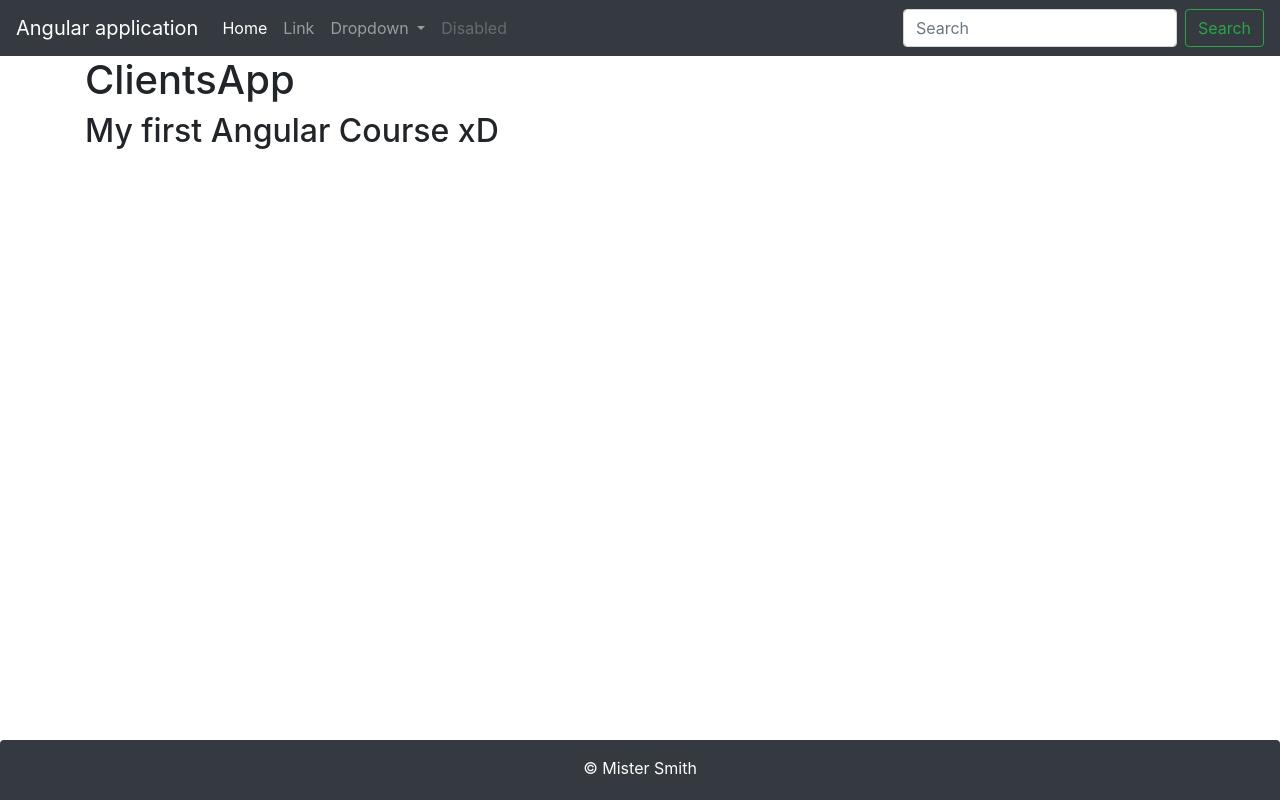
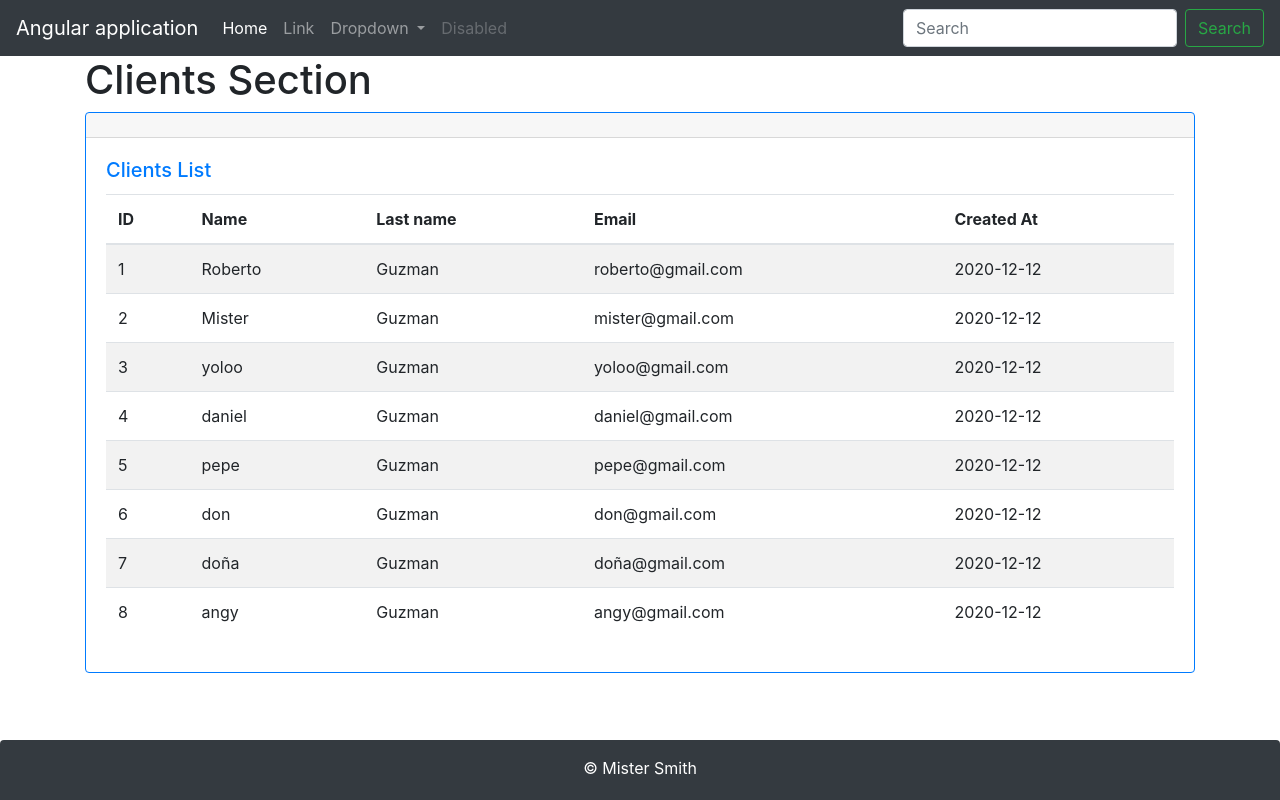
Before and after one commit to ankToken/angular-front-end-app-example, an Angular app: page / in a window 1280 px wide. Built offline with nearby package versions, Linux system fonts and the light colour scheme.

Commit message:
feat/clients-module Added clients module added clients service Added clients json example

```diff
--- a/src/app/app.component.html
+++ b/src/app/app.component.html
@@ -1,6 +1,6 @@
 <app-header></app-header>
 <div class="container">
-  <h1>{{ title }}</h1>
-  <h2>{{course}}</h2>
+  <h1>Clients Section</h1>
+  <app-clients></app-clients>
 </div>
 <app-footer></app-footer>
--- /dev/null
+++ b/src/app/clients/client.service.ts
@@ -0,0 +1,15 @@
+import { Injectable } from '@angular/core';
+import { Client } from './client';
+import { CLIENTS } from './clients.json';
+
+@Injectable({
+  providedIn: 'root'
+})
+export class ClientService {
+
+  constructor() { }
+
+  getClients(): Client[] {
+    return CLIENTS;
+  }
+}
--- /dev/null
+++ b/src/app/clients/client.ts
@@ -0,0 +1,7 @@
+export class Client {
+  id: number;
+  name: string;
+  last_name: string;
+  email: string;
+  createAt: string;
+}
--- /dev/null
+++ b/src/app/clients/clients.component.html
@@ -0,0 +1,27 @@
+<div class="card border-primary mb-3">
+  <div class="card-header"></div>
+  <div class="card-body text-primary">
+    <h5 class="card-title">Clients List</h5>
+
+  <table class="table table-table-bordered table-striped">
+  <thead>
+    <tr>
+      <th>ID</th>
+      <th>Name</th>
+      <th>Last name</th>
+      <th>Email</th>
+      <th>Created At</th>
+    </tr>
+  </thead>
+  <tbody>
+    <tr *ngFor="let client of clients">
+      <td>{{ client.id }}</td>
+      <td>{{ client.name }}</td>
+      <td>{{ client.last_name }}</td>
+      <td>{{ client.email }}</td>
+      <td>{{ client.createAt }}</td>
+    </tr>
+  </tbody>
+  </table>
+
+  </div>
--- /dev/null
+++ b/src/app/clients/clients.component.ts
@@ -0,0 +1,18 @@
+import { Component, OnInit } from '@angular/core';
+import { Client } from './client';
+import { ClientService } from './client.service';
+
+@Component({
+  selector: 'app-clients',
+  templateUrl: './clients.component.html',
+})
+export class ClientsComponent implements OnInit {
+
+  clients: Client[];
+
+  constructor(private clientService: ClientService) { }
+
+  ngOnInit(): void {
+    this.clients = this.clientService.getClients();
+  }
+}
--- /dev/null
+++ b/src/app/clients/clients.json.ts
@@ -0,0 +1,12 @@
+import { Client } from './client';
+
+export const CLIENTS: Client[] = [
+  {id: 1, name: 'Roberto', last_name: 'Guzman', email: 'roberto@gmail.com', createAt: '2020-12-12'},
+  {id: 2, name: 'Mister', last_name: 'Guzman', email: 'mister@gmail.com', createAt: '2020-12-12'},
+  {id: 3, name: 'yoloo', last_name: 'Guzman', email: 'yoloo@gmail.com', createAt: '2020-12-12'},
+  {id: 4, name: 'daniel', last_name: 'Guzman', email: 'daniel@gmail.com', createAt: '2020-12-12'},
+  {id: 5, name: 'pepe', last_name: 'Guzman', email: 'pepe@gmail.com', createAt: '2020-12-12'},
+  {id: 6, name: 'don', last_name: 'Guzman', email: 'don@gmail.com', createAt: '2020-12-12'},
+  {id: 7, name: 'doña', last_name: 'Guzman', email: 'doña@gmail.com', createAt: '2020-12-12'},
+  {id: 8, name: 'angy', last_name: 'Guzman', email: 'angy@gmail.com', createAt: '2020-12-12'},
+];
```
Also changed, not shown: src/app/app.module.ts (+7 -2 lines).
